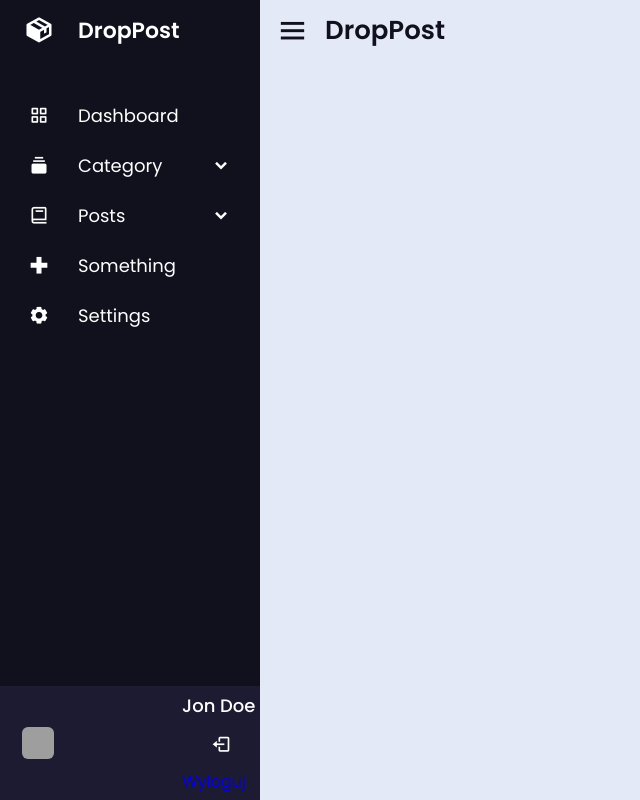
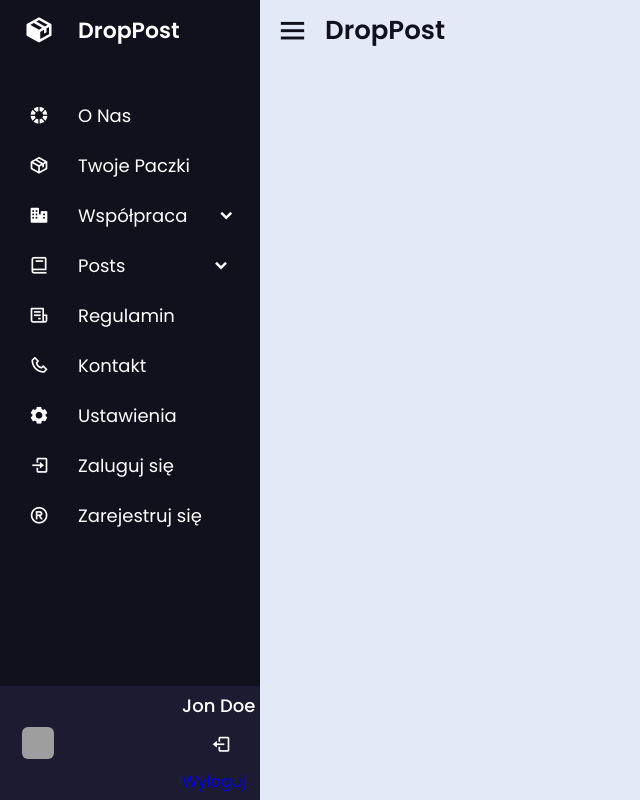
Before and after one commit to kamilhandzlik/Web_project, a Django app: page / in a window 1280 px wide. Shown: the whole page, without its empty margins (0-640 px from the left). Run offline with Django 5.2, Linux system fonts and the light colour scheme; grey boxes are pictures that could not be loaded.

Commit message:
Changed index.html

```diff
--- a/WebProject/templates/index.html
+++ b/WebProject/templates/index.html
@@ -13,41 +13,54 @@
     <body>
         <div class="sidebar">
             <div class="logo-details">
-                <i class="bx bxs-package"></i>
+                <a href="{% url 'home' %}">
+                    <i class="bx bxs-package" ></i>
+                </a>
                 <span class="logo_name">DropPost</span>
             </div>
             <ul class="nav-links">
                 <li>
                     <a href="#">
-                        <i class="bx bx-grid-alt"></i>
-                        <span class="link_name">Dashboard</span>
+                        <i class='bx bxs-color'></i>
+                        <span class="link_name">O Nas</span>
                     </a>
                     <ul class="sub-menu blank">
                         <li>
-                            <a class="link_name" href="#">Dashboarg</a>
+                            <a class="link_name" href="#">O Nas</a>
+                        </li>
+                    </ul>
+                </li>
+                <li>
+                    <a href="#">
+                        <i class='bx bx-package' ></i>
+                        <span class="link_name">Twoje Paczki</span>
+                    </a>
+                    <ul class="sub-menu blank">
+                        <li>
+                            <a class="link_name" href="#">Twoje Paczki</a>
                         </li>
                     </ul>
                 </li>
                 <li>
                     <div class="iocn-link">
                         <a href="#">
-                            <i class="bx bxs-collection"></i>
-                            <span class="link_name">Category</span>
+                            <i class='bx bxs-business'></i>
+                            <span class="link_name">Współpraca</span>
                         </a>
                         <i class="bx bxs-chevron-down arrow"></i>
                     </div>
                     <ul class="sub-menu">
                         <li>
-                            <a class="link_name" href="#">Category</a>
+                            <a class="link_name" href="#">Współpraca</a>
                         </li>
                         <li>
-                            <a href="#">Something</a>
+                            <a href="#">Paczkomat</a>
                         </li>
                         <li>
-                            <a href="#">Something 1</a>
+                            <a href="#">Punkt pocztowy</a>
                         </li>
                         <li>
-                            <a href="#">Something more</a>
+                            <a href="#">Magazyn</a>
                         </li>
                     </ul>
                 </li>
@@ -76,23 +89,56 @@
                 </li>
                 <li>
                     <a href="#">
-                        <i class="bx bx-plus-medical"></i>
-                        <span class="link_name">Something</span>
+                        <i class='bx bx-receipt'></i>
+                        <span class="link_name">Regulamin</span>
                     </a>
                     <ul class="sub-menu blank">
                         <li>
-                            <a class="link_name" href="#">Something</a>
+                            <a class="link_name" href="#">Regulamin</a>
+                        </li>
+                    </ul>
+                </li>
+                <li>
+                    <a href="#">
+                        <i class='bx bx-phone'></i>
+                        <span class="link_name">Kontakt</span>
+                    </a>
+                    <ul class="sub-menu blank">
+                        <li>
+                            <a class="link_name" href="#">Kontakt</a>
                         </li>
                     </ul>
                 </li>
                 <li>
                     <a href="#">
                         <i class="bx bxs-cog"></i>
-                        <span class="link_name">Settings</span>
+                        <span class="link_name">Ustawienia</span>
                     </a>
                     <ul class="sub-menu blank">
                         <li>
-                            <a class="link_name" href="#">Settings</a>
+                            <a class="link_name" href="#">Ustawienia</a>
+                        </li>
+                    </ul>
+                </li>
+                <li>
+                    <a href="{% url 'login' %}">
+                        <i class='bx bx-log-in'></i>
+                        <span class="link_name">Zaluguj się</span>
+                    </a>
+                    <ul class="sub-menu blank">
+                        <li>
+                            <a class="link_name" href="{% url 'login' %}">Zaluguj się</a>
+                        </li>
+                    </ul>
+                </li>
+                <li>
+                    <a href="{% url 'register' %}">
+                        <i class='bx bx-registered'></i>
+                        <span class="link_name">Zarejestruj się</span>
+                    </a>
+                    <ul class="sub-menu blank">
+                        <li>
+                            <a class="link_name" href="{% url 'register' %}">Zarejestruj się</a>
                         </li>
                     </ul>
                 </li>
```
